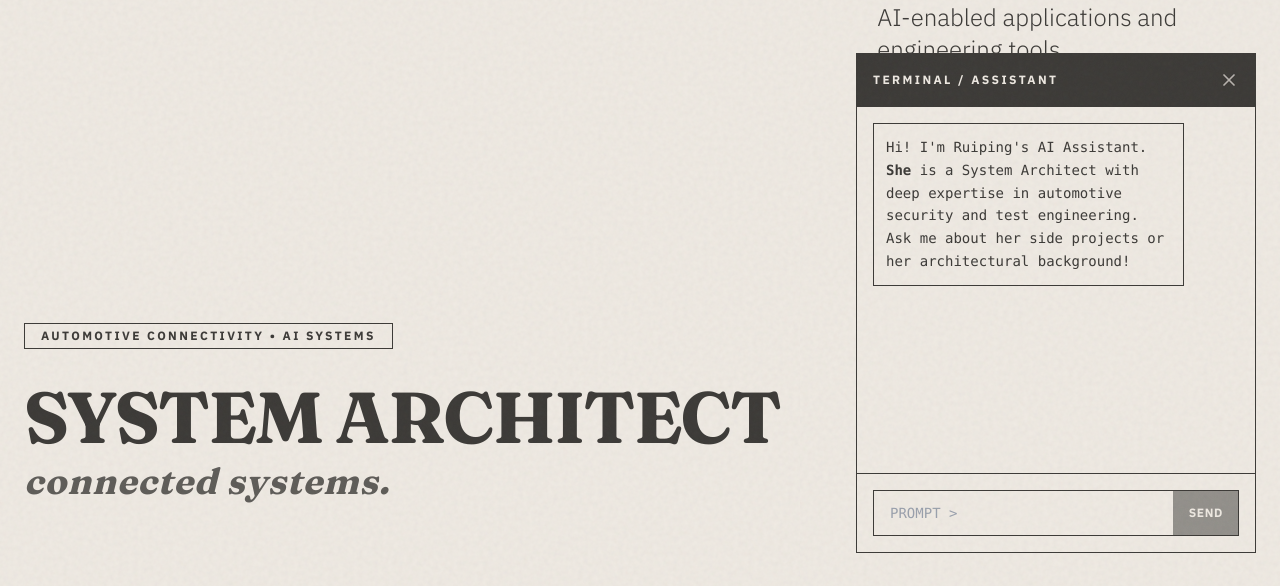
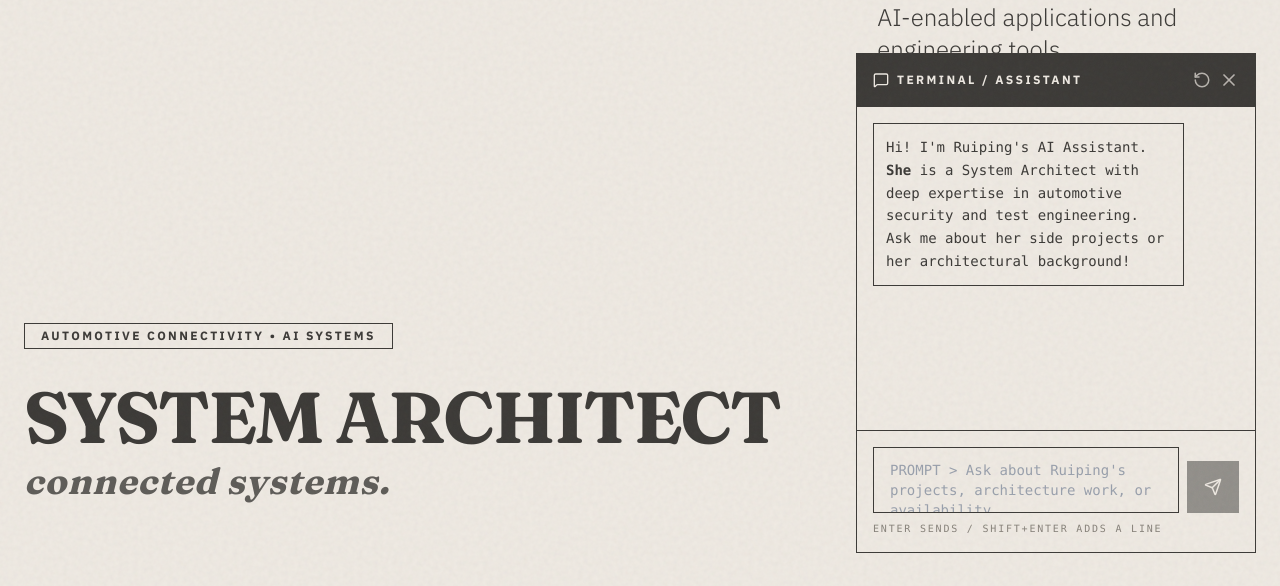
Before and after one commit to SophiaSama/SophiaPortfolio, a React (Vite) app: page / in a window 1280 px wide. Both pictures are taken after a click on the button "CHAT WITH CAREER AGENT". Shown: the part 207-793 px from the top of the page. Built offline with nearby package versions, Linux system fonts and the light colour scheme; no server answers.

Commit message:
feat: implement chat session reset and enhance message handling in AIChat component

```diff
--- a/components/AIChat.tsx
+++ b/components/AIChat.tsx
@@ -1,28 +1,43 @@
 
 import React, { useState, useRef, useEffect } from 'react';
-import { MessageSquare, X, Send, Sparkles, Loader2 } from 'lucide-react';
+import { MessageSquare, X, Send, RotateCcw, Loader2 } from 'lucide-react';
 import ReactMarkdown from 'react-markdown';
-import { sendMessageToGemini, generateSystemInstruction, sendToolResponse } from '../services/geminiService';
+import { sendMessageToGemini, generateSystemInstruction, sendToolResponse, resetChatSession } from '../services/geminiService';
 import { ChatMessage } from '../types';
 import { usePortfolio } from '../contexts/PortfolioContext';
 
 const CONTACT_NOTIFICATION_TIMEOUT_MS = 15000;
+const INITIAL_ASSISTANT_MESSAGE = "Hi! I'm Ruiping's AI Assistant. **She** is a System Architect with deep expertise in automotive security and test engineering. Ask me about her side projects or her architectural background!";
+
+const createMessageId = () => {
+  if (typeof crypto !== 'undefined' && 'randomUUID' in crypto) {
+    return crypto.randomUUID();
+  }
+
+  return `${Date.now()}-${Math.random().toString(36).slice(2)}`;
+};
+
+const createChatMessage = (role: ChatMessage['role'], text: string): ChatMessage => ({
+  id: createMessageId(),
+  role,
+  text,
+  timestamp: new Date()
+});
+
+const createInitialMessages = (): ChatMessage[] => [
+  createChatMessage('model', INITIAL_ASSISTANT_MESSAGE)
+];
 
 const AIChat: React.FC = () => {
   const { data, rawMarkdown } = usePortfolio();
   const [isOpen, setIsOpen] = useState(false);
   const [input, setInput] = useState('');
   const [isLoading, setIsLoading] = useState(false);
-  const [messages, setMessages] = useState<ChatMessage[]>([
-    {
-      role: 'model',
-      text: "Hi! I'm Ruiping's AI Assistant. **She** is a System Architect with deep expertise in automotive security and test engineering. Ask me about her side projects or her architectural background!",
-      timestamp: new Date()
-    }
-  ]);
+  const [messages, setMessages] = useState<ChatMessage[]>(() => createInitialMessages());
   const [isSubmittingContactNotification, setIsSubmittingContactNotification] = useState(false);
 
   const messagesEndRef = useRef<HTMLDivElement>(null);
+  const isBusy = isLoading || isSubmittingContactNotification;
 
   const scrollToBottom = () => {
     messagesEndRef.current?.scrollIntoView({ behavior: 'smooth' });
@@ -32,15 +47,26 @@ const AIChat: React.FC = () => {
     scrollToBottom();
   }, [messages, isOpen]);
 
+  const handleResetConversation = () => {
+    resetChatSession();
+    setInput('');
+    setIsLoading(false);
+    setIsSubmittingContactNotification(false);
+    setMessages(createInitialMessages());
+  };
+
+  const handleInputKeyDown = (e: React.KeyboardEvent<HTMLTextAreaElement>) => {
+    if (e.key === 'Enter' && !e.shiftKey) {
+      e.preventDefault();
+      e.currentTarget.form?.requestSubmit();
+    }
+  };
+
   const handleSubmit = async (e: React.FormEvent) => {
     e.preventDefault();
-    if (!input.trim() || isLoading) return;
+    if (!input.trim() || isBusy) return;
 
-    const userMsg: ChatMessage = {
-      role: 'user',
-      text: input,
-      timestamp: new Date()
-    };
+    const userMsg = createChatMessage('user', input.trim());
 
     setMessages(prev => [...prev, userMsg]);
     setInput('');
@@ -54,22 +80,14 @@ const AIChat: React.FC = () => {
       if (response.functionCall && response.functionCall.name === 'delegate_to_owner') {
         const { user_email, user_name, question, conversation_summary } = response.functionCall.args;
 
-        const botMsg: ChatMessage = {
-          role: 'model',
-          text: response.text || "One moment, I'm forwarding your request to Ruiping...",
-          timestamp: new Date()
-        };
+        const botMsg = createChatMessage('model', response.text || "One moment, I'm preparing your message for Ruiping...");
         setMessages(prev => [...prev, botMsg]);
 
         // Execute the delegation
         const toolResult = await handleDelegation(user_email, user_name, question, conversation_summary);
 
         if (!toolResult.success) {
-          const finalBotMsg: ChatMessage = {
-            role: 'model',
-            text: `I couldn't notify Ruiping automatically: ${toolResult.error} Please email Ruiping directly at ${data.email}.`,
-            timestamp: new Date()
-          };
+          const finalBotMsg = createChatMessage('model', `I couldn't notify Ruiping automatically: ${toolResult.error} Please email Ruiping directly at ${data.email}.`);
           setMessages(prev => [...prev, finalBotMsg]);
           return;
         }
@@ -77,22 +95,18 @@ const AIChat: React.FC = () => {
         // Send tool response back to Gemini for the second turn
         const finalResponse = await sendToolResponse(response.functionCall.id, toolResult);
 
-        const finalBotMsg: ChatMessage = {
-          role: 'model',
-          text: finalResponse.text,
-          timestamp: new Date()
-        };
+        const finalBotMsg = createChatMessage('model', finalResponse.text || "Ruiping has been notified and can reply by email.");
         setMessages(prev => [...prev, finalBotMsg]);
       } else {
-        const botMsg: ChatMessage = {
-          role: 'model',
-          text: response.text,
-          timestamp: new Date()
-        };
+        const botMsg = createChatMessage('model', response.text || "I couldn't generate a response just now. Please try again in a moment.");
         setMessages(prev => [...prev, botMsg]);
       }
     } catch (error) {
-      console.error(error);
+      console.error("Unexpected chat error:", error);
+      setMessages(prev => [
+        ...prev,
+        createChatMessage('model', "I hit a technical snag while answering. Please try again, or email Ruiping directly if the issue continues.")
+      ]);
     } finally {
       setIsLoading(false);
     }
@@ -165,21 +179,36 @@ const AIChat: React.FC = () => {
           {/* Header */}
           <div className="bg-[var(--paper)] border-b border-[var(--paper)] p-4 flex justify-between items-center">
             <div className="flex items-center gap-2">
+              <MessageSquare size={16} className="text-[var(--ink)]" />
               <span className="font-bold tracking-[0.2em] text-[var(--ink)] text-xs uppercase">Terminal / Assistant</span>
             </div>
+            <div className="flex items-center gap-2">
               <button
+                type="button"
+                onClick={handleResetConversation}
+                className="text-[var(--ink)] opacity-70 hover:opacity-100 transition-opacity disabled:opacity-40"
+                aria-label="Reset assistant conversation"
+                title="Reset conversation"
+                disabled={isBusy}
+              >
+                <RotateCcw size={18} />
+              </button>
+              <button
+                type="button"
                 onClick={() => setIsOpen(false)}
                 className="text-[var(--ink)] opacity-70 hover:opacity-100 transition-opacity"
+                aria-label="Close assistant chat"
               >
                 <X size={20} />
               </button>
             </div>
+          </div>
 
           {/* Messages */}
           <div className="flex-1 overflow-y-auto p-4 space-y-4 bg-transparent">
-            {messages.map((msg, idx) => (
+            {messages.map((msg) => (
               <div
-                key={idx}
+                key={msg.id}
                 className={`flex ${msg.role === 'user' ? 'justify-end' : 'justify-start'}`}
               >
                 <div
@@ -196,8 +225,11 @@ const AIChat: React.FC = () => {
             ))}
             {isLoading && (
               <div className="flex justify-start">
-                <div className="p-3 border border-[var(--paper)]">
-                  <Loader2 size={16} className="animate-spin text-[var(--paper)]" />
+                <div className="max-w-[85%] p-3 border border-[var(--paper)] text-[var(--paper)] font-mono text-[13px] leading-relaxed" aria-live="polite">
+                  <div className="flex items-center gap-2">
+                    <Loader2 size={16} className="animate-spin text-[var(--paper)] shrink-0" />
+                    <span>{isSubmittingContactNotification ? 'Securely notifying Ruiping...' : 'Reviewing Ruiping\'s portfolio context...'}</span>
+                  </div>
                 </div>
               </div>
             )}
@@ -207,22 +239,28 @@ const AIChat: React.FC = () => {
 
           {/* Input */}
           <form onSubmit={handleSubmit} className="p-4 border-t border-[var(--paper)] bg-[var(--ink)]">
-            <div className="relative">
-              <input
-                type="text"
+            <div className="flex items-end gap-2">
+              <textarea
                 value={input}
                 onChange={(e) => setInput(e.target.value)}
-                placeholder="PROMPT >"
-                className="w-full bg-transparent text-[var(--paper)] placeholder-[var(--paper)]/40 border border-[var(--paper)] py-3 pl-4 pr-12 focus:outline-none focus:ring-0 font-mono text-sm"
+                onKeyDown={handleInputKeyDown}
+                placeholder="PROMPT > Ask about Ruiping's projects, architecture work, or availability"
+                rows={2}
+                disabled={isBusy}
+                aria-label="Message Ruiping's career assistant"
+                className="min-h-[52px] max-h-32 flex-1 resize-none bg-transparent text-[var(--paper)] placeholder-[var(--paper)]/40 border border-[var(--paper)] py-3 px-4 focus:outline-none focus:ring-0 font-mono text-sm disabled:opacity-60"
               />
               <button
                 type="submit"
-                disabled={isLoading || isSubmittingContactNotification || !input.trim()}
-                className="absolute right-0 top-0 bottom-0 px-4 bg-[var(--paper)] text-[var(--ink)] hover:opacity-80 disabled:opacity-50 disabled:cursor-not-allowed transition-opacity font-bold uppercase text-xs tracking-wider"
+                disabled={isBusy || !input.trim()}
+                className="h-[52px] w-[52px] inline-flex items-center justify-center bg-[var(--paper)] text-[var(--ink)] hover:opacity-80 disabled:opacity-50 disabled:cursor-not-allowed transition-opacity"
+                aria-label="Send message to assistant"
+                title="Send message"
               >
-                Send
+                <Send size={18} />
               </button>
             </div>
+            <p className="mt-2 text-[10px] uppercase tracking-[0.18em] text-[var(--subtle)] font-mono">Enter sends / Shift+Enter adds a line</p>
           </form>
         </div>
       )}
@@ -230,8 +268,10 @@ const AIChat: React.FC = () => {
       {/* Toggle Button */}
       <button
         onClick={() => setIsOpen(!isOpen)}
+        aria-label="Open assistant chat"
         className={`group flex items-center gap-3 bg-[var(--ink)] text-[var(--paper)] border border-[var(--paper)] hover:bg-[var(--paper)] hover:text-[var(--ink)] py-3 px-6 transition-colors ${isOpen ? 'hidden' : 'block'}`}
       >
+        <MessageSquare size={18} />
         <span className="font-bold tracking-[0.2em] text-xs uppercase">Chat with Career Agent</span>
       </button>
     </div>
--- a/services/geminiService.ts
+++ b/services/geminiService.ts
@@ -254,6 +254,11 @@ export const initializeChat = async (systemInstruction: string) => {
   }
 };
 
+export const resetChatSession = () => {
+  chatSession = null;
+  currentInstructionChecksum = "";
+};
+
 export const sendMessageToGemini = async (message: string, systemInstruction: string): Promise<any> => {
   const client = getClient();
   if (!client) return { text: "Please connect an API key to chat!" };
--- a/types.ts
+++ b/types.ts
@@ -44,6 +44,7 @@ export interface PortfolioData {
 }
 
 export interface ChatMessage {
+  id: string;
   role: 'user' | 'model';
   text: string;
   timestamp: Date;
```
Lines whose indentation alone changed are shown as unchanged.
